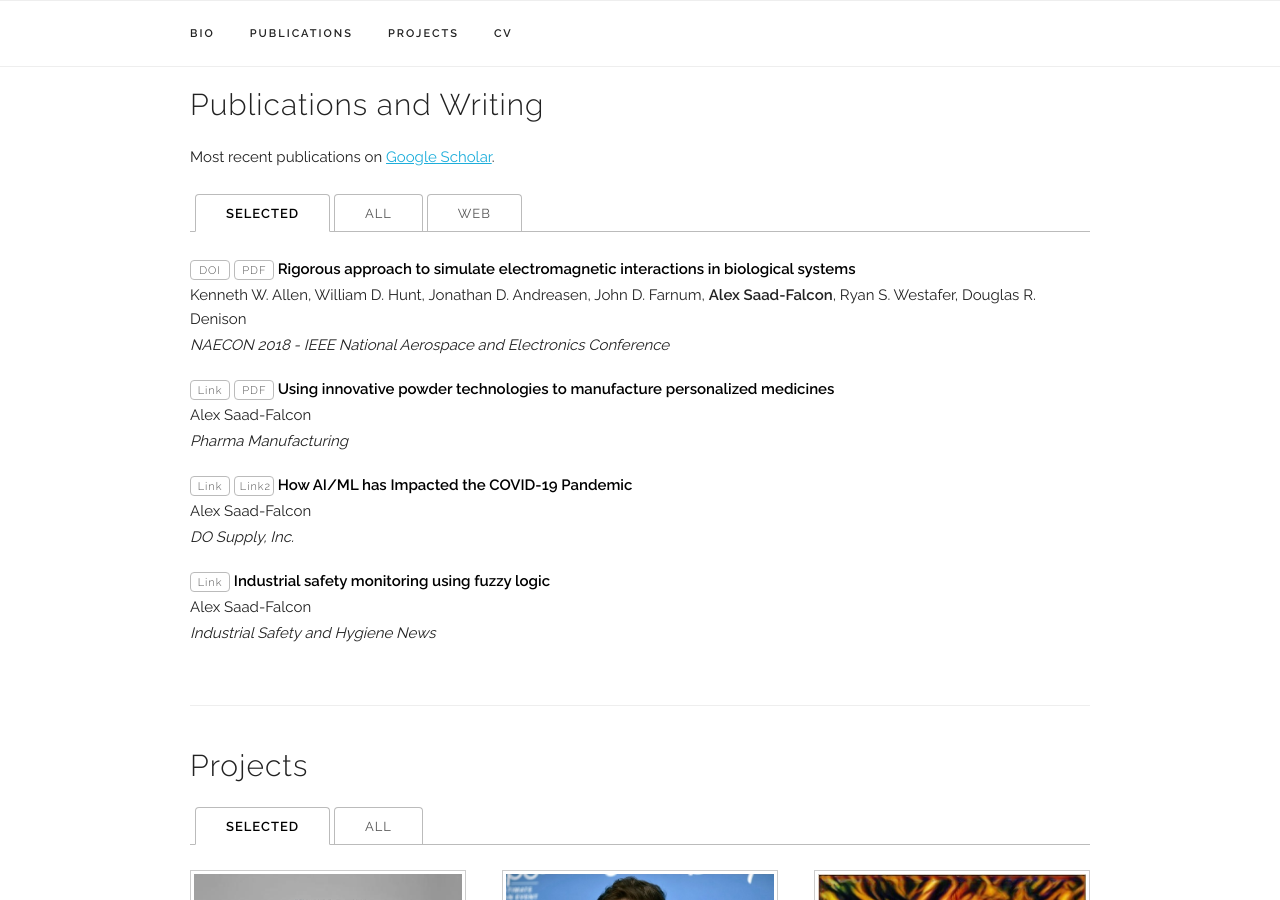
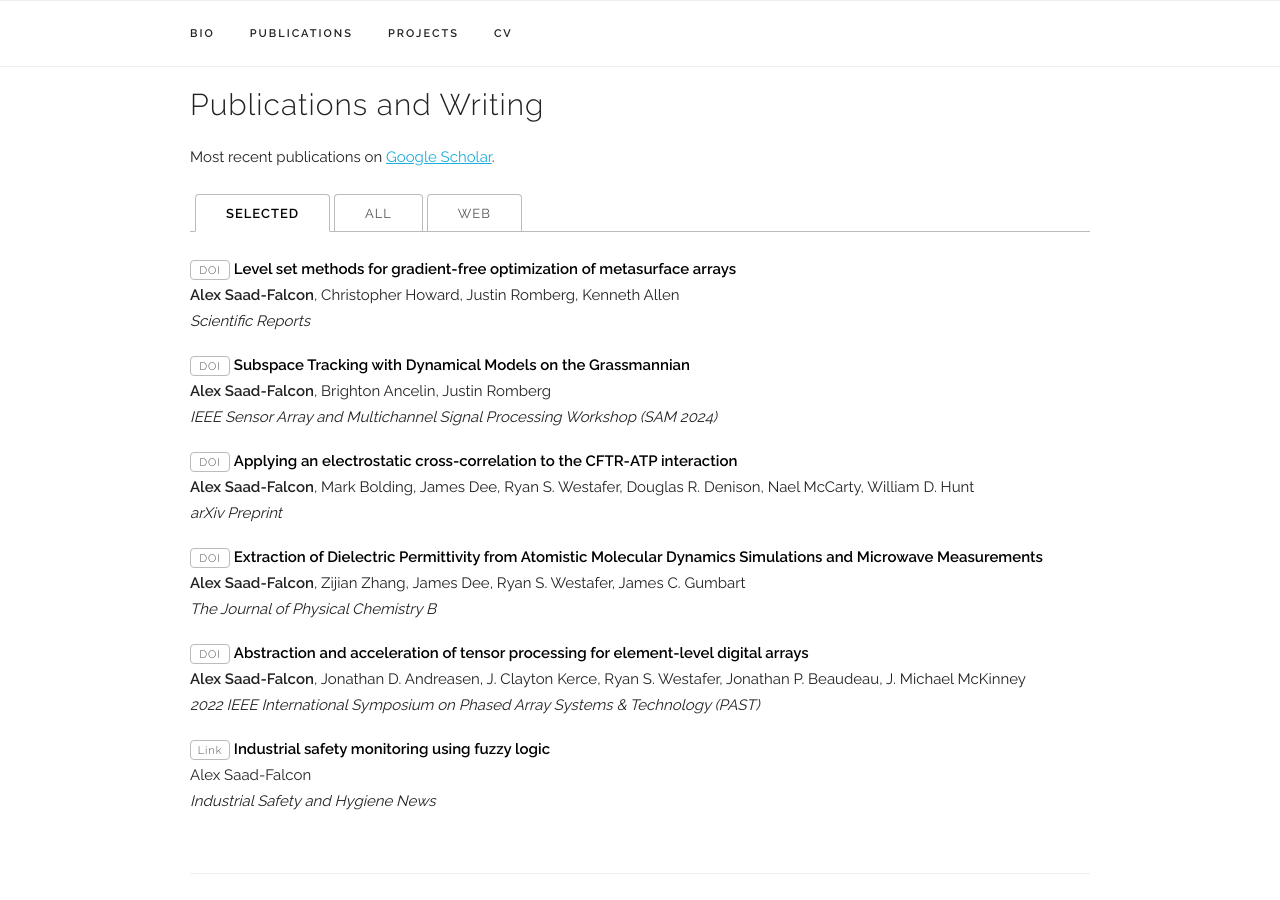
Before and after one commit to alexsaadfalcon/alexsaadfalcon.github.io, a Jekyll site: the page built from index.html, in a window 1280 px wide and 900 px high, scrolled down 721 px. Built offline with Jekyll 4.4.1, drawn with Linux system fonts in a browser that asks for light colours; some web fonts are replaced.

Commit message:
Start to update pubs

```diff
--- a/_data/publications.yaml
+++ b/_data/publications.yaml
@@ -1,18 +1,63 @@
 papers:
+
+  # - title: "placeholder"
+  #   authors: "<b>Alex Saad-Falcon</b>, ..."
+  #   venue: "venue"
+  #   paper_doi: "https://doi.org/doi"
+  #   link: "https://doi.org/doi"
+  #   selected: y
+
+  - title: "Level set methods for gradient-free optimization of metasurface arrays"
+    authors: "<b>Alex Saad-Falcon</b>, Christopher Howard, Justin Romberg, Kenneth Allen"
+    venue: "Scientific Reports"
+    paper_doi: "https://doi.org/10.1038/s41598-024-67142-2"
+    link: "https://doi.org/10.1038/s41598-024-67142-2"
+    arxiv: "https://arxiv.org/abs/2307.07606"
+    selected: y
+
+  - title: "Subspace Tracking with Dynamical Models on the Grassmannian"
+    authors: "<b>Alex Saad-Falcon</b>, Brighton Ancelin, Justin Romberg"
+    venue: "IEEE Sensor Array and Multichannel Signal Processing Workshop (SAM 2024)"
+    paper_doi: "https://doi.org/10.1109/SAM60225.2024.10636434"
+    link: "https://doi.org/10.1109/SAM60225.2024.10636434"
+    arxiv: "https://arxiv.org/abs/2402.10352"
+    selected: y
+
+  - title: "Applying an electrostatic cross-correlation to the CFTR-ATP interaction"
+    authors: "<b>Alex Saad-Falcon</b>, Mark Bolding, James Dee, Ryan S. Westafer, Douglas R. Denison, Nael McCarty, William D. Hunt"
+    venue: "arXiv Preprint"
+    paper_doi: "https://doi.org/10.48550/arXiv.2404.09281"
+    link: "https://doi.org/10.48550/arXiv.2404.09281"
+    selected: y
+
+  - title: "Extraction of Dielectric Permittivity from Atomistic Molecular Dynamics Simulations and Microwave Measurements"
+    authors: "<b>Alex Saad-Falcon</b>, Zijian Zhang, James Dee, Ryan S. Westafer, James C. Gumbart"
+    venue: "The Journal of Physical Chemistry B"
+    paper_doi: "https://doi.org/10.1021/acs.jpcb.2c05260"
+    link: "https://doi.org/10.1021/acs.jpcb.2c05260"
+    selected: y
+
+  - title: "Abstraction and acceleration of tensor processing for element-level digital arrays"
+    authors: "<b>Alex Saad-Falcon</b>, Jonathan D. Andreasen, J. Clayton Kerce, Ryan S. Westafer, Jonathan P. Beaudeau, J. Michael McKinney"
+    venue: "2022 IEEE International Symposium on Phased Array Systems & Technology (PAST)"
+    paper_doi: "https://doi.org/10.1109/PAST49659.2022.9974995"
+    link: "https://doi.org/10.1109/PAST49659.2022.9974995"
+    selected: y
+
   - title: "Rigorous approach to simulate electromagnetic interactions in biological systems"
     authors: "Kenneth W. Allen, William D. Hunt, Jonathan D. Andreasen, John D. Farnum, <b>Alex Saad-Falcon</b>, Ryan S. Westafer, Douglas R. Denison"
     venue: "NAECON 2018 - IEEE National Aerospace and Electronics Conference"
     paper_pdf: "/assets/publications/2018_ieee_naecon/paper.pdf"
     paper_doi: "https://doi.org/10.1109/NAECON.2018.8556724"
     link: "https://doi.org/10.1109/NAECON.2018.8556724"
-    selected: y
+    selected: n
 
   - title: "Using innovative powder technologies to manufacture personalized medicines"
     authors: "Alex Saad-Falcon"
     venue: "Pharma Manufacturing"
     paper_pdf: "/assets/publications/2020_powder_tech/paper.pdf"
     link: "https://www.pharmamanufacturing.com/articles/2020/using-new-powder-technologies-to-manufacture-personalized-medicine/"
-    selected: y
+    selected: n
     web: y
 
   - title: "How AI/ML has Impacted the COVID-19 Pandemic"
@@ -21,7 +66,7 @@ papers:
 #    paper_pdf: "/assets/publications/2020_fuzzy_logic/paper.pdf"
     link: "https://www.dosupply.com/tech/2020/12/11/how-ai-machine-learning-has-impacted-the-covid-19-pandemic/"
     link2: "https://dzone.com/articles/how-aimachine-learning-has-impacted-the-covid-19-p"
-    selected: y
+    selected: n
     web: y
 
   - title: "Industrial safety monitoring using fuzzy logic"
```
